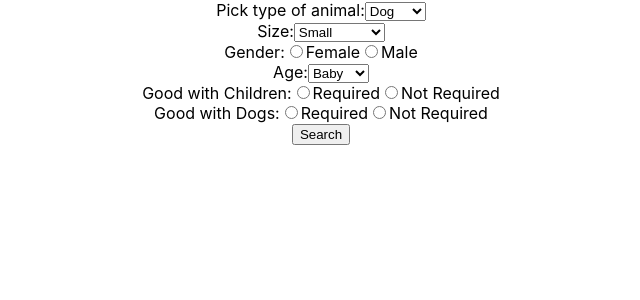
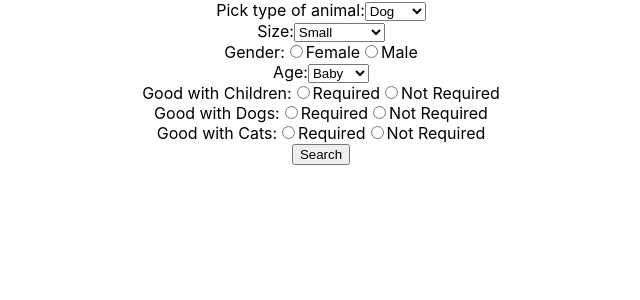
Before and after one commit to anjelicasilva/adopt-me, a React (Create React App) app in the folder frontend/: page / in a window 1280 px wide. Shown: the top 300 px of the page, without its empty margins (319-959 px from the left). Built offline with nearby package versions, Linux system fonts and the light colour scheme.

Commit message:
Filter animals good with cats in search form

```diff
--- a/frontend/src/searchForm.jsx
+++ b/frontend/src/searchForm.jsx
@@ -140,6 +140,30 @@ class SearchForm extends React.Component {
                     </label>
                     <br></br>
                     <label>
+                        Good with Cats:
+                    </label>
+                    <label>
+                        <input
+                            type="radio"
+                            name="isGoodWithCats"
+                            value="true"
+                            checked={this.state.isGoodWithCats==="true"}
+                            onChange={this.handleChange}
+                        />
+                    Required
+                    </label>
+                    <label>
+                        <input
+                            type="radio"
+                            name="isGoodWithCats"
+                            value="false"
+                            checked={this.state.isGoodWithCats==="false"}
+                            onChange={this.handleChange}
+                        />
+                    Not Required
+                    </label>
+                    <br></br>
+                    <label>
                     <input type="submit" value="Search" onClick={this.handleSubmit}></input>
                     </label>
                 </form>
```
